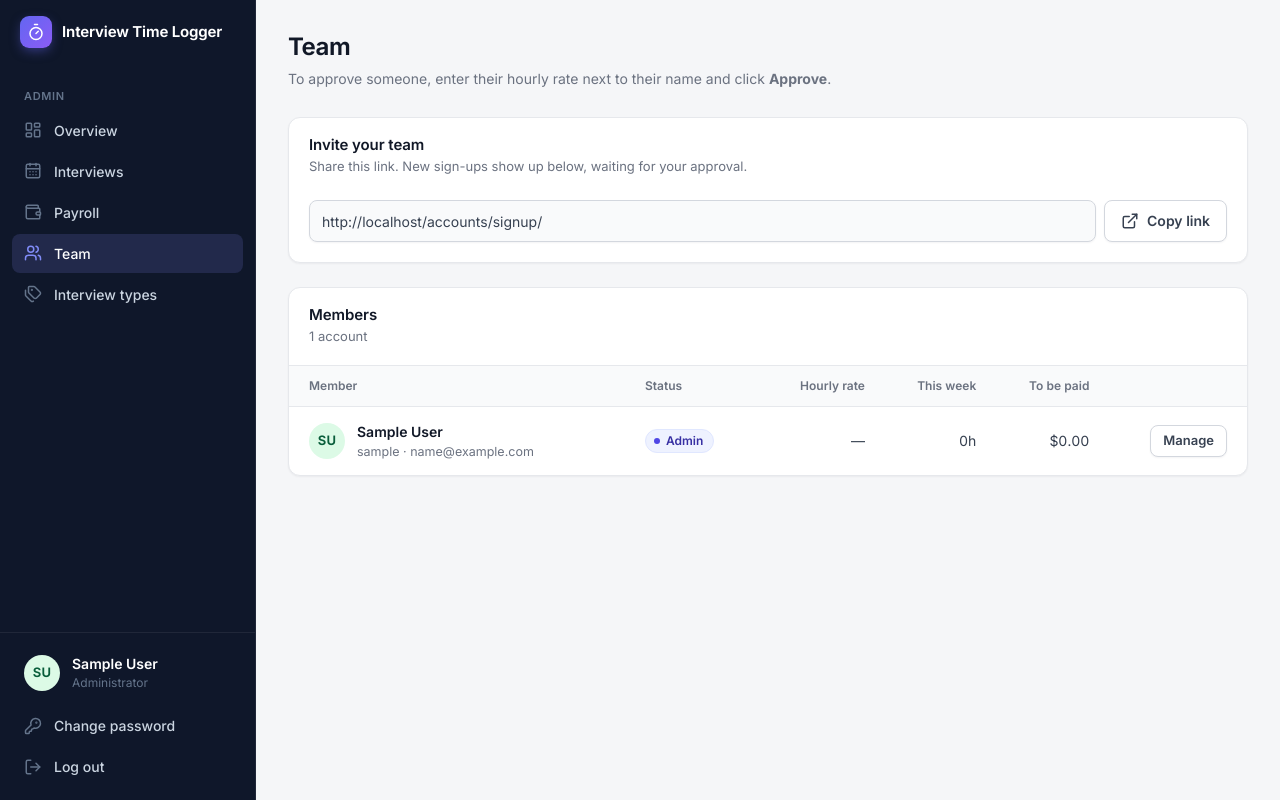
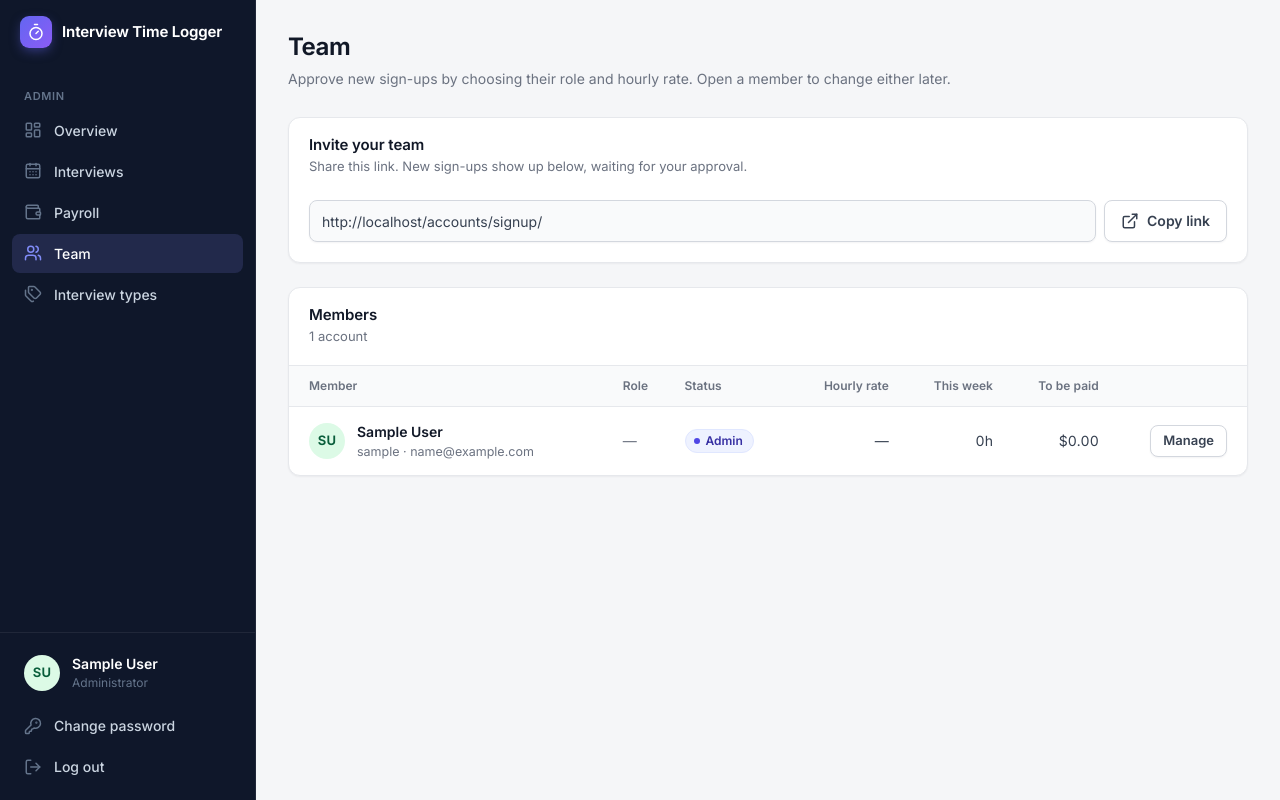
Before and after one commit to devasahan/interview_time_logger, a Django app: page /manage/team/ in a window 1280 px wide. Run offline with Django 5.2, Linux system fonts and the light colour scheme; the visitor is signed in with stand-in values (Sample User, id 1); data comes from the database, SQL or seed files in the repository; data that the repository does not hold is empty; parts of the project's set-up code (start-up, migrations or seed data) failed here and were passed over.

Commit message:
Pick each member's role when approving them
New sign-ups now wait in their own "Waiting for approval" list on the
Team page. The admin chooses a role (Interviewer, Developer or Virtual
assistant) and an hourly rate, then approves; both are required. The
member's page asks for the same, and the role can be changed later from
the Account box without touching the rate history.

The role shows in the Team list, next to the member's name on their
page, on the Overview and on the member's own home page.

Co-Authored-By: Claude Opus 5.5 <noreply@anthropic.com>
Claude-Session: https://claude.ai/code/session_01Ubbv3Xwza1yNaokwcAsFfA

```diff
--- a/accounts/admin.py
+++ b/accounts/admin.py
@@ -6,6 +6,6 @@ from .models import User
 
 @admin.register(User)
 class UserAdmin(DjangoUserAdmin):
-    fieldsets = DjangoUserAdmin.fieldsets + (("Interview logger", {"fields": ("is_approved",)}),)
-    list_display = ("username", "email", "first_name", "last_name", "is_approved", "is_staff", "is_active")
-    list_filter = ("is_approved", "is_staff", "is_active")
+    fieldsets = DjangoUserAdmin.fieldsets + (("Interview logger", {"fields": ("is_approved", "team_role")}),)
+    list_display = ("username", "email", "first_name", "last_name", "team_role", "is_approved", "is_staff", "is_active")
+    list_filter = ("team_role", "is_approved", "is_staff", "is_active")
--- a/accounts/models.py
+++ b/accounts/models.py
@@ -1,5 +1,11 @@
 from django.contrib.auth.models import AbstractUser
 from django.db import models
+
+
+class TeamRole(models.TextChoices):
+    INTERVIEWER = "interviewer", "Interviewer"
+    DEVELOPER = "developer", "Developer"
+    VIRTUAL_ASSISTANT = "virtual_assistant", "Virtual assistant"
 
 
 class User(AbstractUser):
@@ -8,6 +14,13 @@ class User(AbstractUser):
     is_approved = models.BooleanField(
         default=False,
         help_text="Approved members can log interviews. New sign-ups wait for an admin.",
+    )
+    team_role = models.CharField(
+        "role",
+        max_length=20,
+        choices=TeamRole.choices,
+        blank=True,
+        help_text="What the member does on the team. The admin picks it when approving them.",
     )
 
     class Meta:
--- a/templates/manage/overview.html
+++ b/templates/manage/overview.html
@@ -102,7 +102,7 @@
               <td class="lead" data-label="Member">
                 <a class="person" href="{% url 'tracker:manage_member' row.member.pk %}">
                   <span class="avatar avatar-sm t{{ row.member|avatar_tone }}">{{ row.member|initials }}</span>
-                  <span class="cell-stack"><span class="person-name">{{ row.member.display_name }}</span><span class="sub">{{ row.member.email|default:row.member.username }}</span></span>
+                  <span class="cell-stack"><span class="person-name">{{ row.member.display_name }}</span><span class="sub">{% if row.member.team_role %}{{ row.member.get_team_role_display }}{% else %}{{ row.member.email|default:row.member.username }}{% endif %}</span></span>
                 </a>
               </td>
               <td class="num" data-label="Rate">{% if row.rate is not None %}{{ row.rate|money }}/h{% else %}<span class="badge badge-muted">not set</span>{% endif %}</td>
--- a/templates/manage/team.html
+++ b/templates/manage/team.html
@@ -5,7 +5,7 @@
 <div class="page-head">
   <div>
     <h1>Team</h1>
-    <p class="page-sub">To approve someone, enter their hourly rate next to their name and click <strong>Approve</strong>.</p>
+    <p class="page-sub">Approve new sign-ups by choosing their role and hourly rate. Open a member to change either later.</p>
   </div>
 </div>
 
@@ -22,43 +22,61 @@
   </div>
 </section>
 
+{% if waiting %}
+  <section class="card" id="waiting">
+    <header class="card-head">
+      <div><h2>Waiting for approval</h2><p class="card-sub">{{ waiting|length }} new sign-up{{ waiting|length|pluralize }}. Choose a role and an hourly rate, then click Approve.</p></div>
+    </header>
+    <ul class="approvals">
+      {% for member in waiting %}
+        <li class="approval">
+          <a class="person" href="{% url 'tracker:manage_member' member.pk %}">
+            <span class="avatar t{{ member|avatar_tone }}">{{ member|initials }}</span>
+            <span class="cell-stack"><span class="person-name">{{ member.display_name }}</span><span class="sub">{{ member.email|default:member.username }} · signed up {{ member.date_joined|date:"M j" }}</span></span>
+          </a>
+          <form method="post" action="{% url 'tracker:manage_member_approve' member.pk %}" class="approve-form" novalidate>
+            {% csrf_token %}
+            <label class="sr-only" for="role-{{ member.pk }}">Role for {{ member.display_name }}</label>
+            <select id="role-{{ member.pk }}" name="team_role">
+              <option value="">Choose a role</option>
+              {% for value, label in role_choices %}<option value="{{ value }}">{{ label }}</option>{% endfor %}
+            </select>
+            <label class="sr-only" for="rate-{{ member.pk }}">Hourly rate for {{ member.display_name }}</label>
+            <input type="number" id="rate-{{ member.pk }}" name="rate" min="0" step="0.01" inputmode="decimal" placeholder="Rate / h">
+            <button type="submit" class="btn btn-primary">{% icon "user-check" 16 %} Approve</button>
+          </form>
+        </li>
+      {% endfor %}
+    </ul>
+  </section>
+{% endif %}
+
 <section class="card">
   <header class="card-head"><div><h2>Members</h2><p class="card-sub">{{ rows|length }} account{{ rows|length|pluralize }}</p></div></header>
   <div class="table-wrap">
     <table class="table responsive">
       <thead>
-        <tr><th>Member</th><th>Status</th><th class="num">Hourly rate</th><th class="num">This week</th><th class="num">To be paid</th><th><span class="sr-only">Actions</span></th></tr>
+        <tr><th>Member</th><th>Role</th><th>Status</th><th class="num">Hourly rate</th><th class="num">This week</th><th class="num">To be paid</th><th><span class="sr-only">Actions</span></th></tr>
       </thead>
       <tbody>
         {% for row in rows %}
-          <tr{% if row.member.status == "pending" %} class="highlight"{% endif %}>
+          <tr>
             <td class="lead" data-label="Member">
               <a class="person" href="{% url 'tracker:manage_member' row.member.pk %}">
                 <span class="avatar t{{ row.member|avatar_tone }}">{{ row.member|initials }}</span>
                 <span class="cell-stack"><span class="person-name">{{ row.member.display_name }}</span><span class="sub" title="{{ row.member.username }}{% if row.member.email %} · {{ row.member.email }}{% endif %}">{{ row.member.username }}{% if row.member.email %} · {{ row.member.email }}{% endif %}</span></span>
               </a>
             </td>
+            <td data-label="Role">{% if row.member.team_role %}{{ row.member.get_team_role_display }}{% elif row.member.is_staff %}<span class="muted">—</span>{% else %}<span class="muted">Not set</span>{% endif %}</td>
             <td data-label="Status">
-              {% if row.member.status == "pending" %}<span class="badge badge-pending">Waiting for approval</span>
-              {% elif row.member.status == "active" %}<span class="badge badge-active">Active</span>
+              {% if row.member.status == "active" %}<span class="badge badge-active">Active</span>
               {% elif row.member.status == "admin" %}<span class="badge badge-admin">Admin</span>
               {% else %}<span class="badge badge-deactivated">Deactivated</span>{% endif %}
             </td>
             <td class="num" data-label="Hourly rate">{% if row.rate is not None %}{{ row.rate|money }}/h{% else %}—{% endif %}</td>
             <td class="num" data-label="This week">{{ row.week.minutes|duration }}</td>
             <td class="num" data-label="To be paid">{{ row.unpaid.unpaid|money }}</td>
-            <td class="actions">
-              {% if row.member.status == "pending" %}
-                <form method="post" action="{% url 'tracker:manage_member_approve' row.member.pk %}" class="approve-inline" novalidate>
-                  {% csrf_token %}
-                  <label class="sr-only" for="rate-{{ row.member.pk }}">Hourly rate for {{ row.member.display_name }}</label>
-                  <input type="number" id="rate-{{ row.member.pk }}" name="rate" min="0" step="0.01" inputmode="decimal" placeholder="Rate / h">
-                  <button type="submit" class="btn btn-sm btn-primary">{% icon "user-check" 16 %} Approve</button>
-                </form>
-              {% else %}
-                <a class="btn btn-sm" href="{% url 'tracker:manage_member' row.member.pk %}">Manage</a>
-              {% endif %}
-            </td>
+            <td class="actions"><a class="btn btn-sm" href="{% url 'tracker:manage_member' row.member.pk %}">Manage</a></td>
           </tr>
         {% endfor %}
       </tbody>
--- a/templates/tracker/home.html
+++ b/templates/tracker/home.html
@@ -5,7 +5,7 @@
 <div class="page-head">
   <div>
     <h1>Welcome back, {{ user.first_name|default:user.username }}</h1>
-    <p class="page-sub">{{ today|date:"l, F j, Y" }}{% if rate is not None %} · Your rate is {{ rate|money }}/h{% endif %}</p>
+    <p class="page-sub">{{ today|date:"l, F j, Y" }}{% if user.team_role %} · {{ user.get_team_role_display }}{% endif %}{% if rate is not None %} · Your rate is {{ rate|money }}/h{% endif %}</p>
   </div>
 </div>
 
--- a/tracker/urls.py
+++ b/tracker/urls.py
@@ -20,6 +20,7 @@ urlpatterns = [
     path("manage/team/", manage_views.team, name="manage_team"),
     path("manage/team/<int:pk>/", manage_views.member_detail, name="manage_member"),
     path("manage/team/<int:pk>/approve/", manage_views.member_approve, name="manage_member_approve"),
+    path("manage/team/<int:pk>/role/", manage_views.member_set_role, name="manage_member_role"),
     path("manage/team/<int:pk>/active/", manage_views.member_toggle_active, name="manage_member_active"),
     path(
         "manage/team/<int:pk>/rates/<int:rate_pk>/delete/",
```
Also changed, not shown: static/css/app.css (+23 -5 lines), templates/manage/member.html (+12 -3 lines), tracker/forms.py (+22 -0 lines), tracker/manage_views.py (+47 -12 lines), tracker/tests/test_views.py (+54 -6 lines), README.md, accounts/migrations/0002_user_team_role.py (added).
